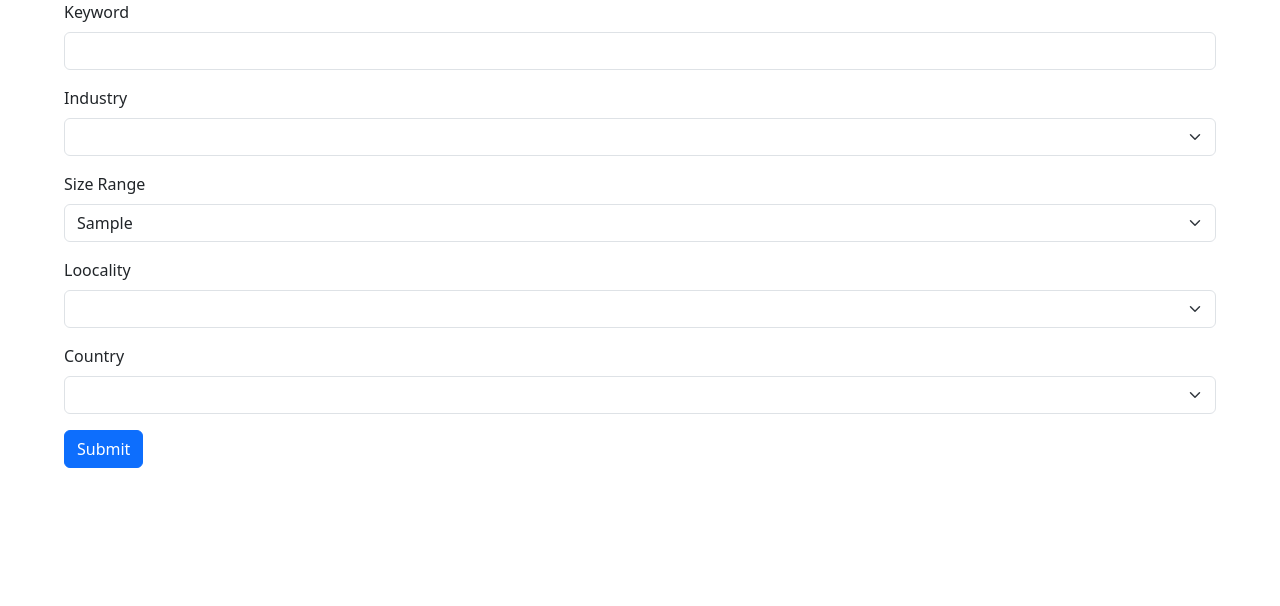
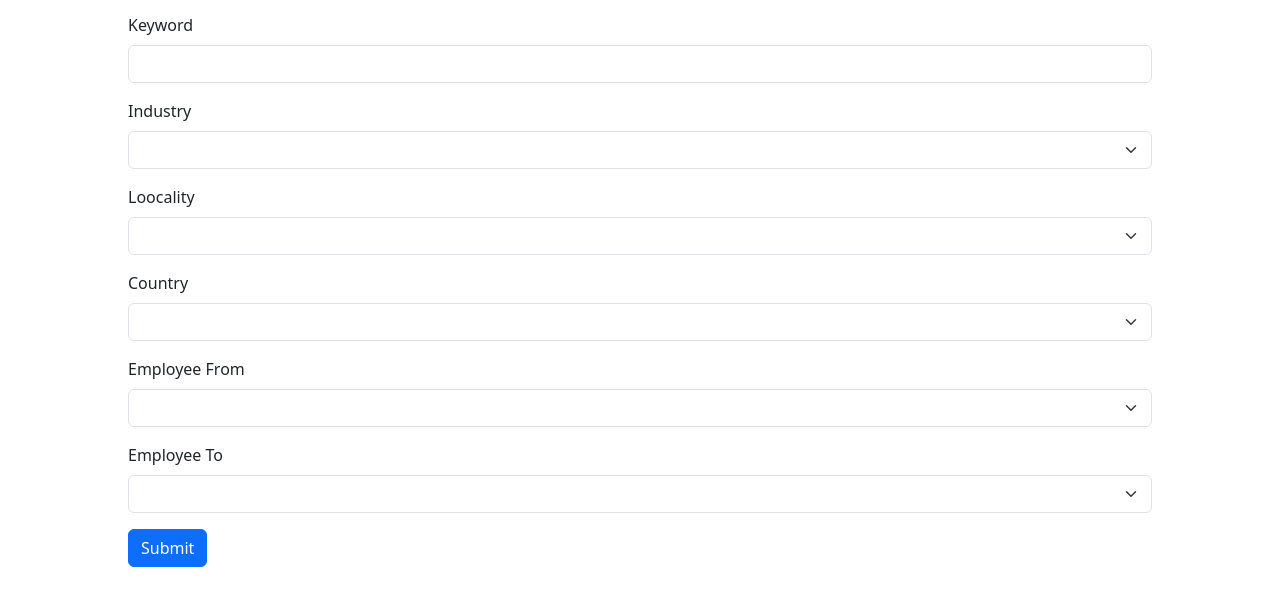
Before and after one commit to sidrumade/catalyst-project, a Django app: page /search/ in a window 1280 px wide. Shown: the part 56-662 px from the top of the page. Run offline with Django 4.2, Linux system fonts and the light colour scheme; tables that the repository leaves empty hold one stand-in row (values such as "Sample post"); lists and menus that the app fills with data are empty; parts of the project's set-up code (start-up, migrations or seed data) failed here and were passed over.

Commit message:
filter added for employee counts :

```diff
--- a/catalyst/forms.py
+++ b/catalyst/forms.py
@@ -6,20 +6,23 @@ from allauth.account.forms import SignupForm
 
 class CompanyModelForm(forms.ModelForm):
 
+    employee_from  = forms.IntegerField()
+    employee_to  = forms.IntegerField()
+
 
     def __init__(self, *args, **kwargs):
         super().__init__(*args, **kwargs)
 
         self.fields['industry'] = forms.ChoiceField(choices=self.get_industry_choices())
-        self.fields['size_range'] = forms.ChoiceField(choices=self.get_size_range_choices())
         self.fields['locality'] = forms.ChoiceField(choices=self.get_locality_choices())
         self.fields['country'] = forms.ChoiceField(choices=self.get_country_choices())
 
         self.fields['name'].widget.attrs['class'] = 'form-control'
         self.fields['industry'].widget.attrs['class'] = 'form-select'
-        self.fields['size_range'].widget.attrs['class'] = 'form-select'
         self.fields['locality'].widget.attrs['class'] = 'form-select'
         self.fields['country'].widget.attrs['class'] = 'form-select'
+        self.fields['employee_from'].widget.attrs['class'] = 'form-select'
+        self.fields['employee_to'].widget.attrs['class'] = 'form-select'
 
 
 
--- a/catalyst/serializers.py
+++ b/catalyst/serializers.py
@@ -14,10 +14,12 @@ class CompanySerializer(serializers.ModelSerializer):
 class CompanyCountSerializer(serializers.Serializer):
 
     industry = serializers.CharField(required=False)
-    size_range = serializers.CharField(required=False)
     locality = serializers.CharField(required=False)
     country = serializers.CharField(required=False)
-    name = serializers.CharField(required=False)  # Add this field
+    name = serializers.CharField(required=False)
+    employee_from = serializers.IntegerField(required=False)
+    employee_to = serializers.IntegerField(required=False)
+
 
 
 
--- a/catalyst/views.py
+++ b/catalyst/views.py
@@ -174,23 +174,23 @@ def search_records(request):
     return render(request, 'account/query_builder.html', {'form': form})
 
 
-@api_view(['GET'])
-def count_companies(request):
-    industry = request.GET.get('industry')
-    size_range = request.GET.get('size_range')
-    locality = request.GET.get('locality')
-    country = request.GET.get('country')
+# @api_view(['GET'])
+# def count_companies(request):
+#     industry = request.GET.get('industry')
+#     size_range = request.GET.get('size_range')
+#     locality = request.GET.get('locality')
+#     country = request.GET.get('country')
 
-    count = Company.objects.filter(
-        industry=industry,
-        size_range=size_range,
-        locality=locality,
-        country=country
-    ).count()
+#     count = Company.objects.filter(
+#         industry=industry,
+#         size_range=size_range,
+#         locality=locality,
+#         country=country
+#     ).count()
 
-    print('count================',count)
+#     print('count================',count)
 
-    return Response({'count': count})
+#     return Response({'count': count})
 
 
 
@@ -225,20 +225,18 @@ class CompanyCountAPIView(APIView):
     def get(self, request, format=None):
         serializer = self.serializer_class(data=request.GET)
         # pdb.set_trace()
-        print('******************************ccccccccc',)
 
         serializer.is_valid(raise_exception=True)
 
-        print("Serialized data:", serializer.data)
 
         filters = serializer.validated_data
 
-        print("filters ==",filters)
 
         company_name_filter = filters.pop('name', None)  # Remove this filter from the filters dictionary
+        employee_from_filter = filters.pop('employee_from', None)
+        employee_to_filter = filters.pop('employee_to', None)
 
 
-        print('company_name_filter===',company_name_filter)
 
         queryset = Company.objects.filter(**filters)
 
@@ -246,6 +244,8 @@ class CompanyCountAPIView(APIView):
         if company_name_filter:
             queryset = queryset.filter(name__contains=company_name_filter)
 
+        if employee_to_filter and employee_from_filter:
+            queryset = queryset.filter(total_employee_estimate__gte=employee_from_filter, total_employee_estimate__lte=employee_to_filter)
 
         count = queryset.count()
 
--- a/templates/account/base.html
+++ b/templates/account/base.html
@@ -63,7 +63,7 @@
       </div>
     </div>
 
-    <div class="mb-3">
+    <div class="mb-3" id="logdiv" style="width: 100%;overflow-x: scroll;">
       <table class="table" id = "logsTable">
         <thead>
           <tr>
--- a/templates/account/query_builder.html
+++ b/templates/account/query_builder.html
@@ -2,8 +2,9 @@
 {% block content %}
 <style>
   #form_div{
-    width: 90%;
+    width: 80%;
     margin: auto;
+    margin-top:1%;
   }
 
 </style>
@@ -61,10 +62,7 @@
     <label for="id_industry" class="form-label">Industry</label>
     {{ form.industry }}
   </div>
-  <div class="mb-3">
-    <label for="id_size_range" class="form-label">Size Range</label>
-    {{ form.size_range }}
-  </div>
+
   <div class="mb-3">
     <label for="id_locality" class="form-label">Loocality</label>
     {{ form.locality }}
@@ -73,6 +71,14 @@
   <div class="mb-3">
     <label for="id_country" class="form-label">Country</label>
     {{ form.country }}
+  </div>
+  <div class="mb-3">
+    <label for="id_employee_from" class="form-label">Employee From</label>
+    {{ form.employee_from }}
+  </div>
+  <div class="mb-3">
+    <label for="id_employee_to" class="form-label">Employee To</label>
+    {{ form.employee_to }}
   </div>
 
   <button type="submit" class="btn btn-primary">Submit</button>
```
